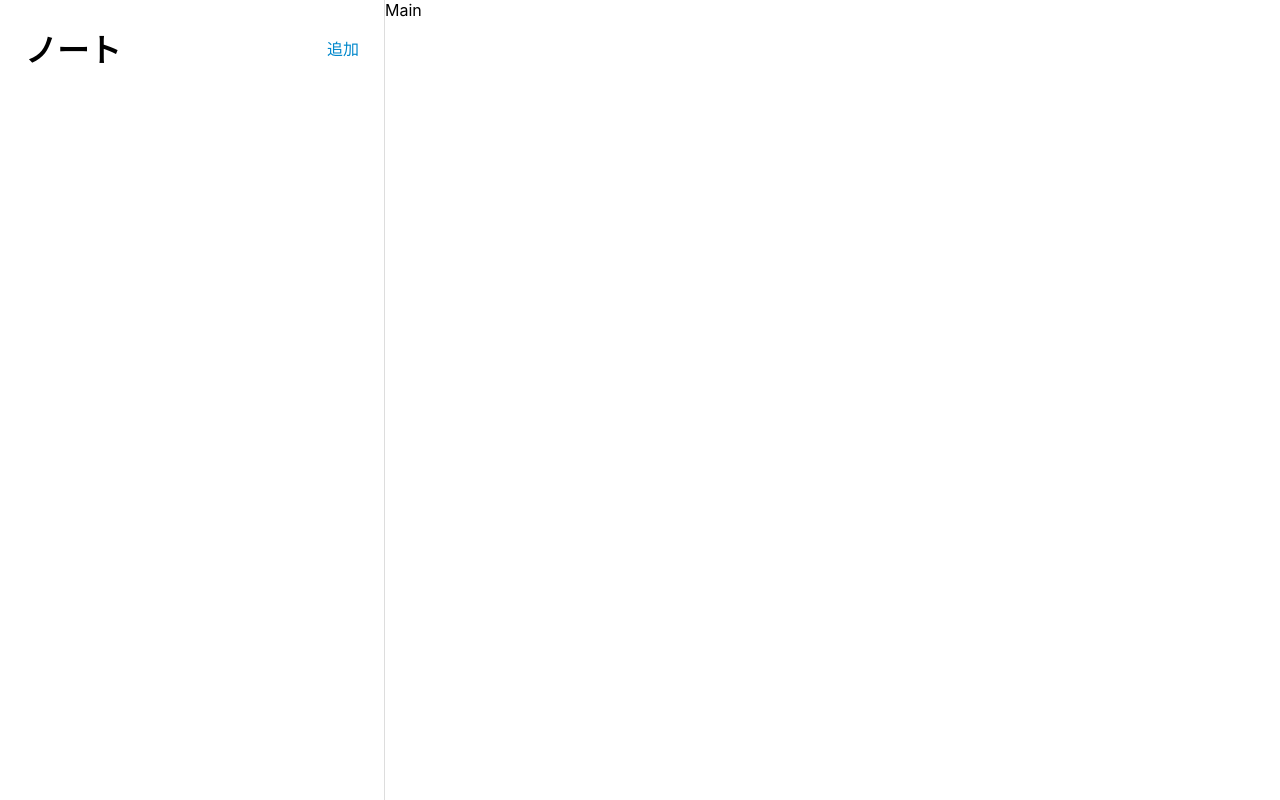
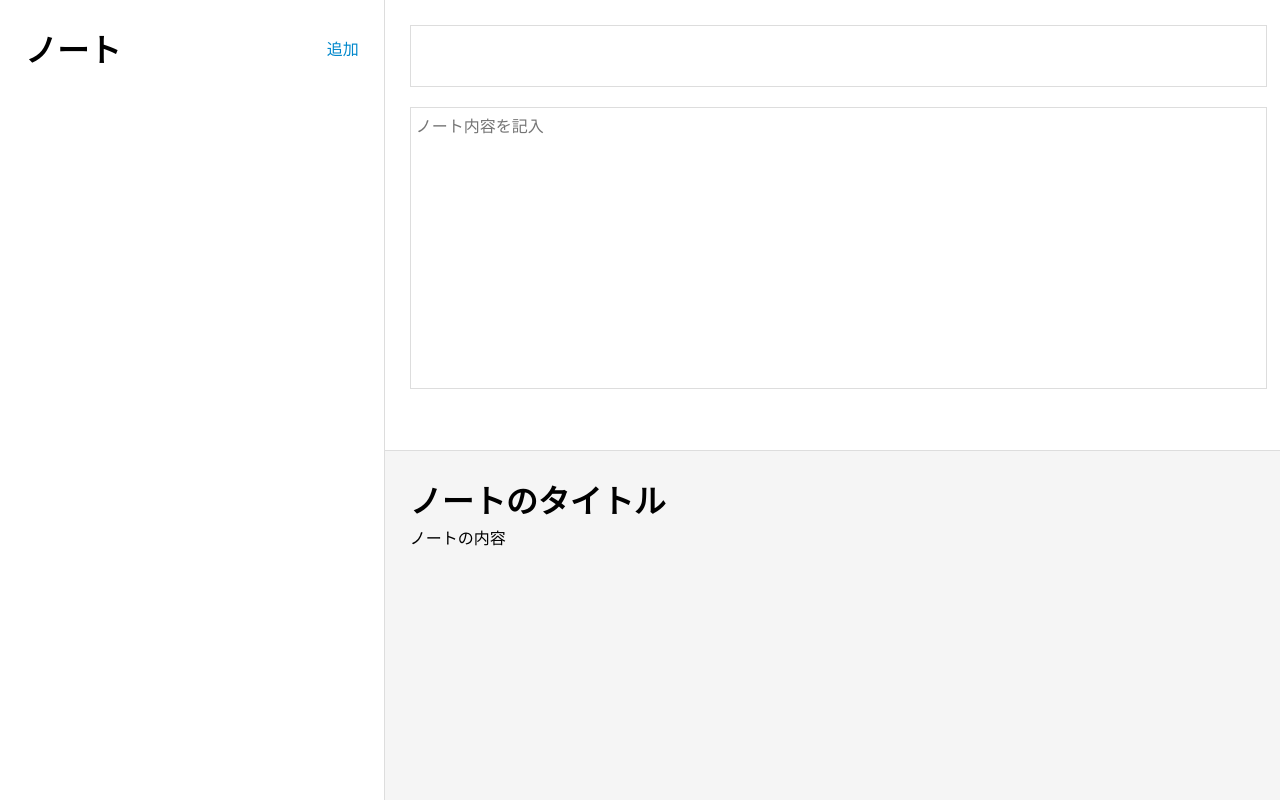
Before and after one commit to bossun11/noteapp-with-react, a React (Create React App) app: page / in a window 1280 px wide. Built offline with nearby package versions, Linux system fonts and the light colour scheme.

Commit message:
Add: Mainコンポーネントを作成

```diff
--- a/src/components/Main.jsx
+++ b/src/components/Main.jsx
@@ -2,7 +2,18 @@
 import "../styles/Main.css";
 
 const Main = () => {
-  return <div>Main</div>;
+  return (
+    <div className="app-main">
+      <div className="app-main-note-edit">
+        <input type="text" />
+        <textarea placeholder="ノート内容を記入"></textarea>
+      </div>
+      <div className="app-main-note-preview">
+        <h1 className="preview-title">ノートのタイトル</h1>
+        <div className="markdown-preview">ノートの内容</div>
+      </div>
+    </div>
+  );
 };
 
 export default Main;
--- a/src/styles/Main.css
+++ b/src/styles/Main.css
@@ -0,0 +1,46 @@
+.app-main {
+  width: 70%;
+  height: 100vh;
+}
+
+.app-main-note-edit,
+.app-main-note-preview {
+  height: 50vh;
+}
+
+.app-main-note-edit {
+  padding: 25px;
+}
+
+.app-main-note-edit input,
+textarea {
+  display: block;
+  border: 1px solid #ddd;
+  width: 100%;
+  height: calc(50vh - 130px);
+  margin-bottom: 20px;
+  padding: 5px;
+  font-size: 16px;
+  resize: none;
+}
+
+.app-main-note-edit input {
+  height: 50px;
+  font-size: 2rem;
+}
+
+.app-main-note-preview {
+  border-top: 1px solid #ddd;
+  overflow-y: scroll;
+  background-color: rgba(0, 0, 0, 0.04);
+}
+
+.preview-title {
+  padding: 25px 25px 0 25px;
+  margin: 0;
+}
+
+.markdown-preview {
+  padding: 0 25px 25px 25px;
+  line-height: 2rem;
+}
```
